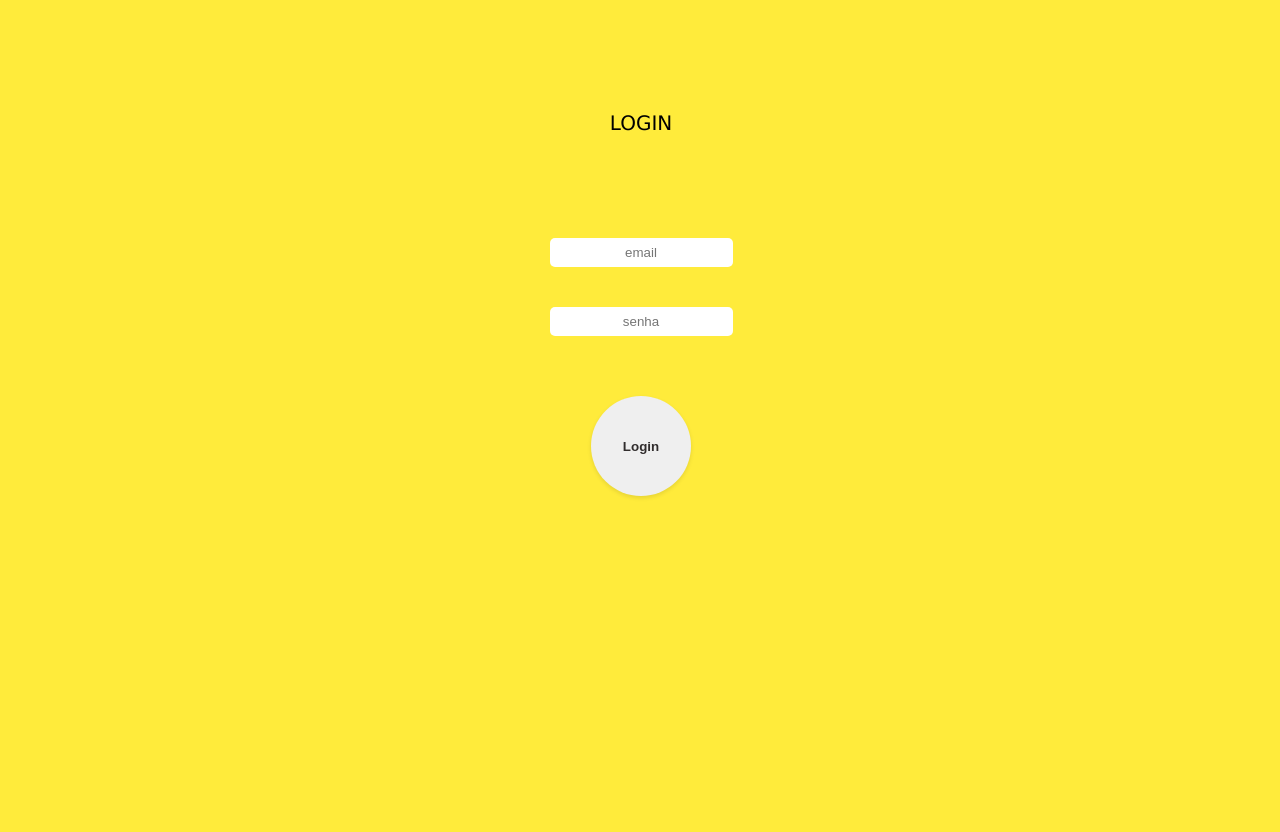
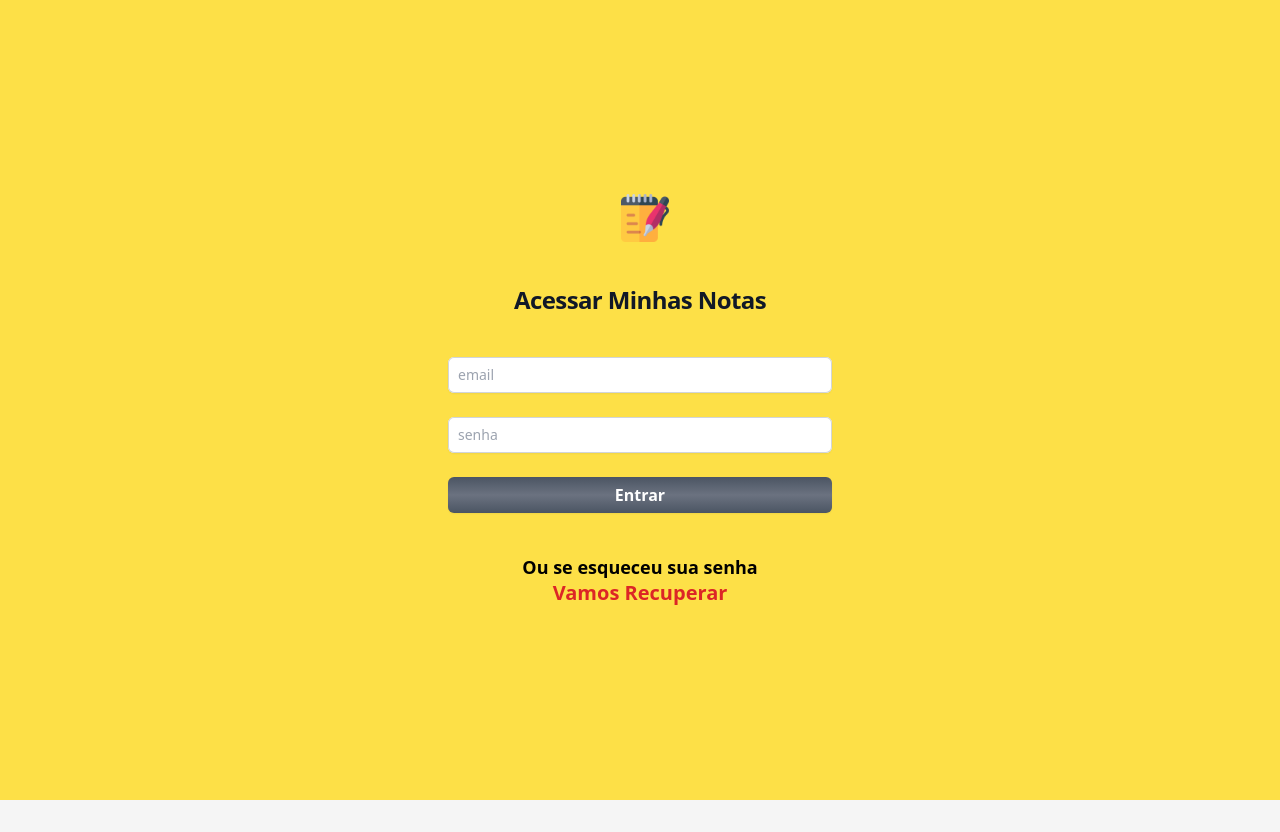
Before and after one commit to RomuloAlbuquerque/appnotas-frontend, a Vue app: page / in a window 1280 px wide. After the commit the page ends 800 px from the top, so only its background shows below. Built offline with nearby package versions, Linux system fonts and the light colour scheme.

Commit message:
tailwind adicionado ao projeto e redesign do login

```diff
--- a/package.json
+++ b/package.json
@@ -15,6 +15,9 @@
   },
   "devDependencies": {
     "@vitejs/plugin-vue": "^5.0.4",
+    "autoprefixer": "^10.4.19",
+    "postcss": "^8.4.38",
+    "tailwindcss": "^3.4.3",
     "vite": "^5.2.8"
   }
 }
--- /dev/null
+++ b/postcss.config.js
@@ -0,0 +1,6 @@
+export default {
+  plugins: {
+    tailwindcss: {},
+    autoprefixer: {},
+  },
+}
--- a/src/App.vue
+++ b/src/App.vue
@@ -1,7 +1,3 @@
-<script setup>
-
-</script>
-
 <template>
   <main>
     <RouterView />
--- a/src/components/AtualizarAsyncComponent.vue
+++ b/src/components/AtualizarAsyncComponent.vue
@@ -19,13 +19,15 @@ const excluir = () => (deletarNota(idnota.value, iduser.value), router.push(`/le
 titulo
 <template>
 <div class="caixa">
-  <button @click="atualizar">
-    &lt;
+  <button @click="atualizar" class="botaoVoltar bg-gradient-to-t from-yellow-400 via-yellow-300 to-yellow-500">
+      <p>&lt;</p>
     </button>
   <input v-model="titulo">
   <textarea v-model="nota">
   </textarea>
-  <button @click="excluir" class="excluir">x</button>
+  <button @click="excluir" class="botaoExcluir bg-gradient-to-t from-red-600 via-red-500 to-red-700">
+      <p>X</p>
+    </button>
 </div>
 </template>
 
@@ -38,23 +40,24 @@ titulo
     padding: 3% 5%;
     color: #202124;
   }
-  button{
-    border: 1px solid transparent;
-    height: 50px;
-    width: 50px;
+  .botaoVoltar {
+  height: 40px;
+  width: 40px;
   background-color: #ffeb3b;
-    font-size: 50px;
-    font-weight: bold;
   display: flex;
   align-items: center;
   justify-content: center;
   text-decoration: none;
   border-radius: 5px;
-    color: #333;
-    margin: 10px
+  margin: 10px;
+}
+.botaoVoltar p{
+  font-size: 40px;
+  margin-bottom: 10px;
+  color: rgb(53, 52, 52);
+  font-weight: 700;
 }
   input, textArea{
-    width: calc(100% - 60px);
      height: 10px;
     padding: 20px;
      border-radius: 5px;
@@ -68,11 +71,14 @@ titulo
   textArea{
     min-height: 300px;
   }
-  .excluir{
+  .botaoExcluir{
     background-color: rgb(255, 74, 74);
     height: 30px;
     width: 30px;
     font-size: 20px;
     margin-left: calc(100% - 40px);
   }
+  .botaoExcluir p{
+    font-weight: bold;
+  }
 </style>
--- a/src/components/CriarAsyncComponent.vue
+++ b/src/components/CriarAsyncComponent.vue
@@ -12,14 +12,16 @@ atualizarInstanciaDeLista(iduser.value)
 const titulo = ref('')
 const nota = ref('')
 
-const salvarNovaNota = () => titulo.value || nota.value ? (adicionarNota({titulo: titulo.value, nota: nota.value, iduser: iduser.value}), router.push(`/ler/${iduser.value}/${nome.value}`)) : router.push(`/ler/${iduser.value}/${nome.value}`)
+const salvarNovaNota = () => titulo.value || nota.value ? (adicionarNota({ titulo: titulo.value, nota: nota.value, iduser: iduser.value }), router.push(`/ler/${iduser.value}/${nome.value}`)) : router.push(`/ler/${iduser.value}/${nome.value}`)
 </script>
 
 <template>
   <div class="caixa">
-    <button @click="salvarNovaNota">
-      &lt;
+
+    <button @click="salvarNovaNota" class="botaoVoltar bg-gradient-to-t from-yellow-400 via-yellow-300 to-yellow-500">
+      <p>&lt;</p>
     </button>
+
     <input v-model="titulo" placeholder="Título">
     <textarea v-model="nota" placeholder="Nota">
     </textarea>
@@ -37,24 +39,27 @@ const salvarNovaNota = () => titulo.value || nota.value ? (adicionarNota({titulo
   color: #202124;
 }
 
-button {
-  height: 50px;
-  width: 50px;
+.botaoVoltar {
+  height: 40px;
+  width: 40px;
   background-color: #ffeb3b;
-  font-size: 50px;
-  font-weight: bold;
   display: flex;
   align-items: center;
   justify-content: center;
   text-decoration: none;
   border-radius: 5px;
-  color: #333;
-  margin: 10px
+  margin: 10px;
+}
+.botaoVoltar p{
+  font-size: 40px;
+  margin-bottom: 10px;
+  color: rgb(53, 52, 52);
+  font-weight: 700;
 }
 
 input,
 textArea {
-  width: calc(100% - 60px);
+
   height: 10px;
   padding: 20px;
   border-radius: 5px;
--- a/src/components/LoginAsyncComponent.vue
+++ b/src/components/LoginAsyncComponent.vue
@@ -3,27 +3,25 @@ import router from '@/routes';
 import { ref } from 'vue';
 import { verificarLogin, cadastrarUsuario } from '@/asyncFunctions.vue';
 
+
 const nome = ref('')
 const email = ref('')
 const senha = ref('')
-const msg = ref('Login')
-const invisible = ref('hidden')
-const displaylogin = ref('')
-const displaycadastrar = ref('none')
-const nomeBotaoCadastrar = ref('Cadastrar')
+const msg = ref('Acessar Minhas Notas')
+const none = ref('none')
+const nomeBotao = ref('Entrar')
 
 const login = async () => {
   if (!email.value || !senha.value) {
     msg.value = 'Os dados não podem estar vazios'
   } else {
-     const usuario = await verificarLogin({ email: email.value, senha: senha.value })
+    const usuario = await verificarLogin({ email: email.value, senha: senha.value })
     if (!usuario) {
       nome.value = ''
       senha.value = ''
-      invisible.value = ''
-      msg.value = 'não encontrado, preencha os dados e clique em cadastrar'
-      displaylogin.value = 'none'
-      displaycadastrar.value = ''
+      none.value = ''
+      msg.value = 'Não encontrado, preencha os dados e clique em cadastrar'
+      nomeBotao.value = 'Cadastrar'
     } else {
       router.push(`/ler/${usuario.id}/${usuario.nome}`)
     }
@@ -33,88 +31,77 @@ const login = async () => {
 const cadastrar = async () => {
   if (!nome.value || !email.value || !senha.value) {
     msg.value = 'Os dados não podem estar vazios'
-  }else{
-  await cadastrarUsuario({ nome: nome.value, email: email.value, senha: senha.value })
-  login()
+  } else {
+    await cadastrarUsuario({ nome: nome.value, email: email.value, senha: senha.value })
+    login()
   }
 }
 
-const mudarNomeBotao = () => {
-  if(nome.value !== '' && email.value !== '' && senha.value !== ''){
-    nomeBotaoCadastrar.value = 'Cadastrar e Fazer Login'
+const loginPolimorfico = () => {
+  if (nomeBotao.value == 'Entrar') {
+    return login()
+  } else {
+    return cadastrar()
   }
 }
 </script>
 
+
 <template>
-  <div class="principal">
-    <h1 class="tituloLogin">{{ msg }}</h1>
-    <div class="form">
-      <input :style="{ visibility: invisible }" v-model="nome" placeholder="nome" />
-      <input class="inputEmail" v-model="email" placeholder="email" />
-      <input class="inputSenha" v-model="senha" @keypress="mudarNomeBotao" placeholder="senha" />
-      <button class="btnLoginCadastrar" :style="{ display: displaylogin }" @click="login">Login</button>
+
+  <div class="h-dvh flex min-h-full flex-1 flex-col justify-center px-6 py-12 lg:px-8 bg-yellow-300">
+    <div class="sm:mx-auto sm:w-full sm:max-w-sm titulo">
+      <img class="mx-auto h-12 w-auto" src="/src/components/icons/IconNote.png" alt="Loyal Notas" />
+      <h2 class="mt-10 text-center text-2xl font-semibold leading-9 tracking-tight text-gray-900">{{ msg }}</h2>
     </div>
-    <button class='btnLoginCadastrar' :style="{ display: displaycadastrar }" @click="cadastrar">{{nomeBotaoCadastrar}}</button>
+
+    <div class="mt-10 sm:mx-auto sm:w-full sm:max-w-sm caixa-form">
+      <form class="space-y-6" @submit.prevent="loginPolimorfico">
+        <div>
+          <div class="mt-2" :style="{ display: none }">
+            <input v-model="nome" placeholder="nome" type="text"
+              class="focus:outline-none block w-full rounded-md border-0 py-1.5 text-gray-900 shadow-sm ring-1 ring-inset ring-gray-300 placeholder:text-gray-400 focus:ring-2 focus:ring-inset focus:ring-yellow-600 sm:text-sm sm:leading-6" />
+          </div>
+        </div>
+        <div>
+          <div class="mt-2">
+            <input v-model="email" placeholder="email" type="text"
+              class="focus:outline-none block w-full rounded-md border-0 py-1.5 text-gray-900 shadow-sm ring-1 ring-inset ring-gray-300 placeholder:text-gray-400 focus:ring-2 focus:ring-inset focus:ring-yellow-600 sm:text-sm sm:leading-6" />
+          </div>
+        </div>
+
+        <div>
+          <div class="mt-2">
+            <input v-model="senha" placeholder="senha" type="password" autocomplete="current-password"
+              class="focus:outline-none block w-full rounded-md border-0 py-1.5 text-gray-900 shadow-sm ring-1 ring-inset ring-gray-300 placeholder:text-gray-400 focus:ring-2 focus:ring-inset focus:ring-yellow-600 sm:text-sm sm:leading-6" />
+          </div>
+        </div>
+
+        <div>
+          <button type="submit"
+            class="bg-gradient-to-t from-gray-600 via-gray-500 to-gray-600 flex w-full justify-center rounded-md px-3 py-1.5 font-semibold leading-6
+            text-white text-base shadow-sm hover:bg-gray-500 focus-visible:outline focus-visible:outline-2 focus-visible:outline-offset-2 focus-visible:outline-indigo-600">{{
+              nomeBotao }}</button>
+        </div>
+      </form>
+
+      <p class="mt-10 text-center text-lg text-black-500 font-semibold">Ou se esqueceu sua senha </p>
+      <p class="text-center"><a href="#" class="text-xl font-bold leading-6 text-red-600 hover:text-indigo-500">Vamos
+          Recuperar</a></p>
+    </div>
   </div>
 </template>
 
 <style scoped>
-.principal {
-  border: 1px solid transparent;
-  background-color: #ffeb3b;
-  height: 100vh;
-  width: 100%;
-  padding-top: 30px;
-  display: flex;
-  flex-direction: column;
-  align-items: center;
+input {
+  padding-left: 10px
 }
 
-.tituloLogin {
-  font-size: 20px;
-  font-family: Verdana, Geneva, Tahoma, sans-serif;
-  font-weight: lighter;
-  text-transform: uppercase;
-  text-align: center;
-  color: black;
-  margin-top: 80px;
+.caixa-form {
+  margin-top: 15px;
 }
 
-.form {
-  border: 1px solid transparent;
-  display: flex;
-  flex-direction: column;
-  align-items: center;
-}
-.btnLoginCadastrar{
-  border: 1px solid transparent;
-  border-radius: 50px;
-  box-shadow: 0 2px 4px rgba(0, 0, 0, 0.1);
-  height: 100px;
-  color: #312d2d;
-  font-weight: bold;
-  width: 100px;
-  margin-top: 40px;
-  box-shadow: rgba(0, 0, 0, 0.1)
-}
-
-input {
-  height: 25px;
-  border-radius: 5px;
-  border: 1px solid transparent;
-  text-align: center;
-  margin: 20px 0;
-}
-
-button {
-  height: 30px;
-  width: 70px;
-  border: 1px solid transparent;
-  border-radius: 5px;
-}
-
-.botaoCadastrar {
-  margin: 100px;
+img {
+  padding-left: 10px
 }
 </style>
--- /dev/null
+++ b/src/index.css
@@ -0,0 +1,3 @@
+@tailwind base;
+@tailwind components;
+@tailwind utilities;
--- a/src/main.js
+++ b/src/main.js
@@ -3,5 +3,6 @@ import '../public/registerServiceWorker';
 import { createApp } from 'vue'
 import App from './App.vue'
 import router from './routes'
+import './index.css'
 
 createApp(App).use(router).mount('#app')
--- /dev/null
+++ b/tailwind.config.js
@@ -0,0 +1,11 @@
+/** @type {import('tailwindcss').Config} */
+export default {
+  content: [
+    './public/**/*.html',
+    './src/**/*.{js,jsx,ts,tsx,vue}',
+  ],
+  theme: {
+    extend: {},
+  },
+  plugins: [],
+}
```
Also changed, not shown: src/components/LerAsyncComponent.vue (+30 -25 lines), src/components/icons/IconNote.png (added), 1 other file (tests, documents, lock files or other folders). Lines whose indentation alone changed are shown as unchanged.
